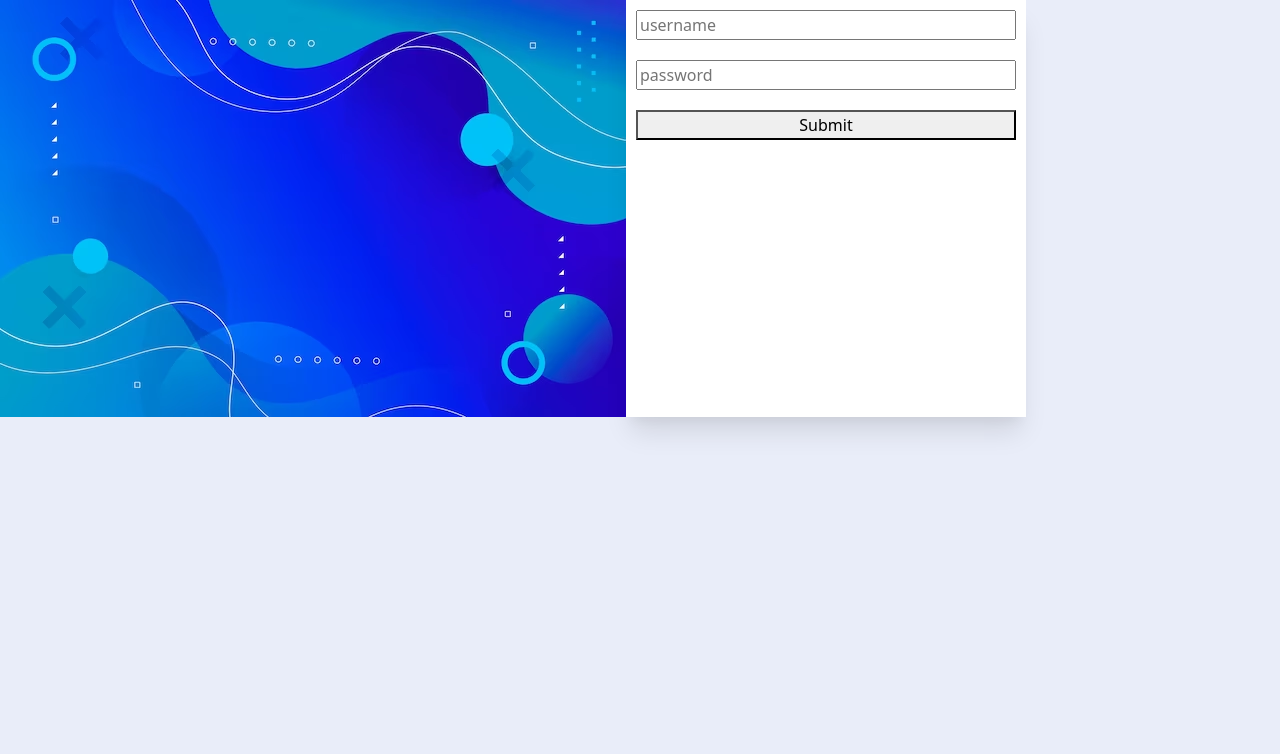
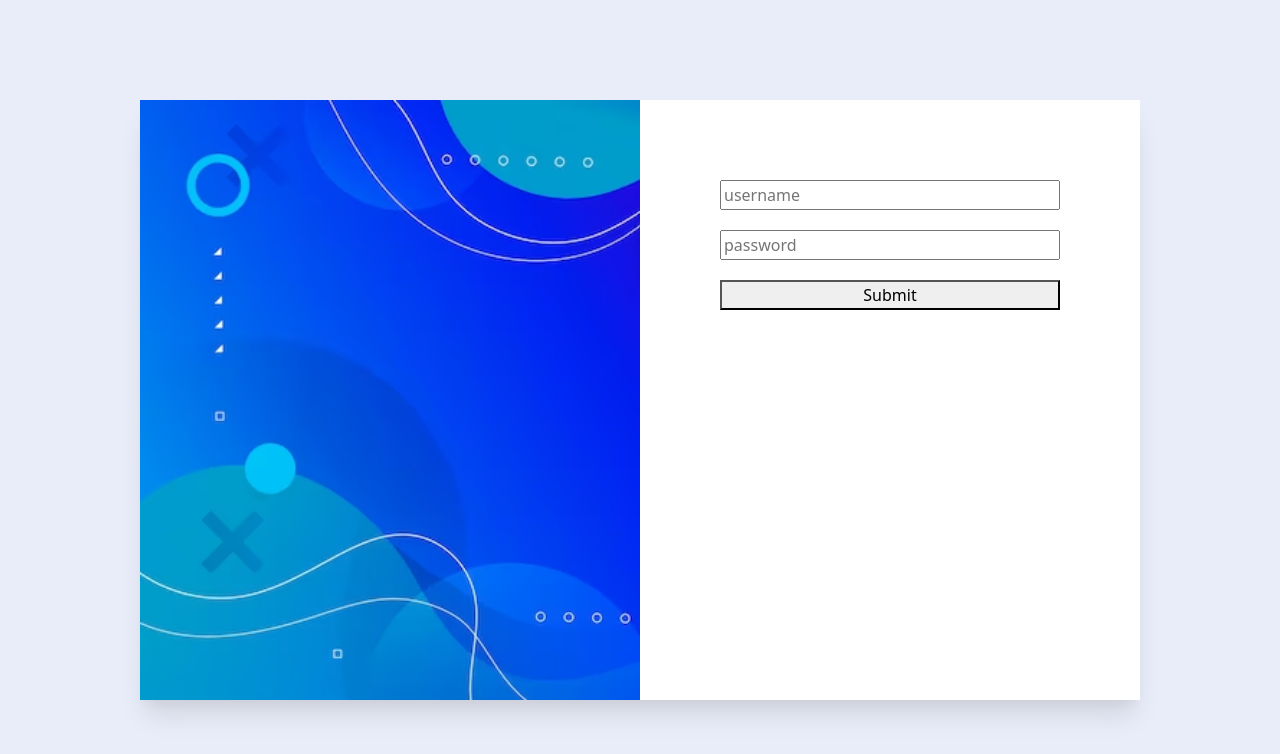
Before and after one commit to MohamedBechirTorki/social-media-website, a React (Create React App) app in the folder frontend/: page /login in a window 1280 px wide. Shown: the top 754 px of the page. Built offline with nearby package versions, Linux system fonts and the light colour scheme.

Commit message:
some css

```diff
--- a/frontend/src/App.css
+++ b/frontend/src/App.css
@@ -14,22 +14,40 @@
 
 body {
   background-color: #e9edf9;
+  position: relative;
+  height: 100vh;
 }
 
 /* Login start */
 
 .login {
   display: flex;
+  width: 1000px;
+  height: 600px;
+  box-shadow: var(--shadow-4);
+  position: absolute;
+  top: 50%;
+  left: 50%;
+  transform: translate(-50%, -50%);
 }
 
+.login-bg,
 .login-form {
+  width: 50%;
+}
+.login-bg {
+  background-image: url("/public/images/login-bg.avif");
+  background-repeat: no-repeat;
+  background-size: cover;
+}
+
+.login-form form {
   display: flex;
   flex-direction: column;
-  width: 400px;
-  padding: 10px;
+  padding: 80px;
   gap: 20px;
-  box-shadow: var(--shadow-4);
   background-color: white;
+  height: 100%;
 }
 
 /* Start header */
--- a/frontend/src/pages/LoginPage.js
+++ b/frontend/src/pages/LoginPage.js
@@ -5,14 +5,14 @@ export default function LoginPage() {
   const { LoginUser } = useContext(AuthContext);
   return (
     <div className="login">
-      <div>
-        <img src="images/login-bg.avif" />
+      <div className="login-bg"></div>
+      <div className="login-form">
+        <form onSubmit={(e) => LoginUser(e)}>
+          <input type="text" name="username" placeholder="username" />
+          <input type="password" name="password" placeholder="password" />
+          <button>Submit</button>
+        </form>
       </div>
-      <form onSubmit={(e) => LoginUser(e)} className="login-form">
-        <input type="text" name="username" placeholder="username" />
-        <input type="password" name="password" placeholder="password" />
-        <button>Submit</button>
-      </form>
     </div>
   );
 }
```
